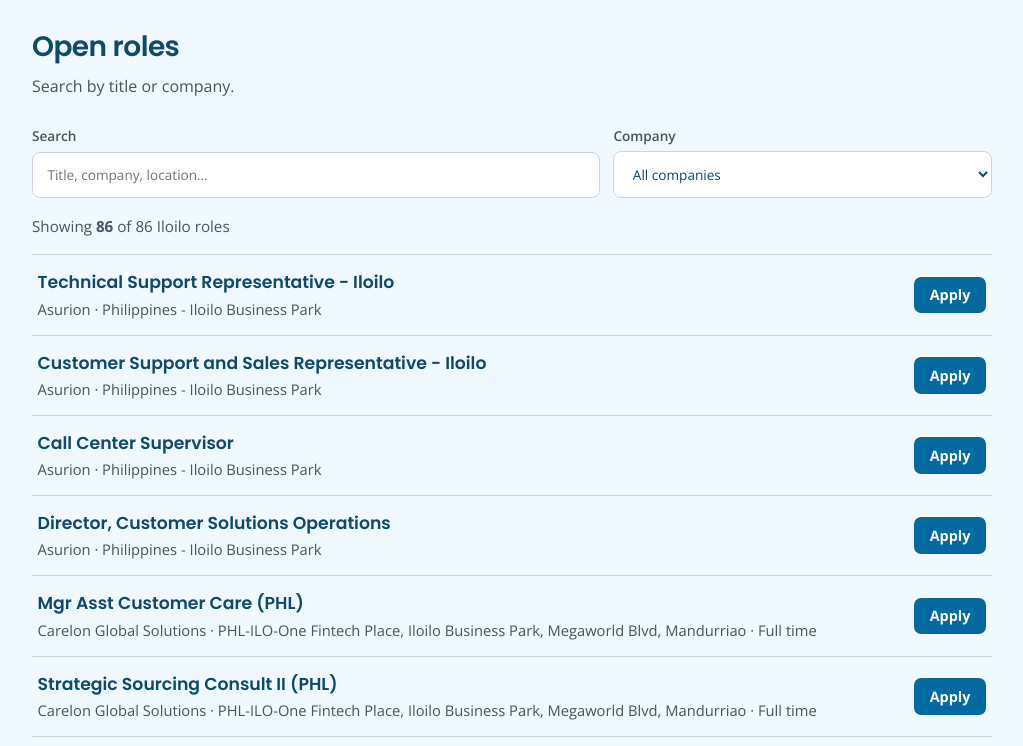
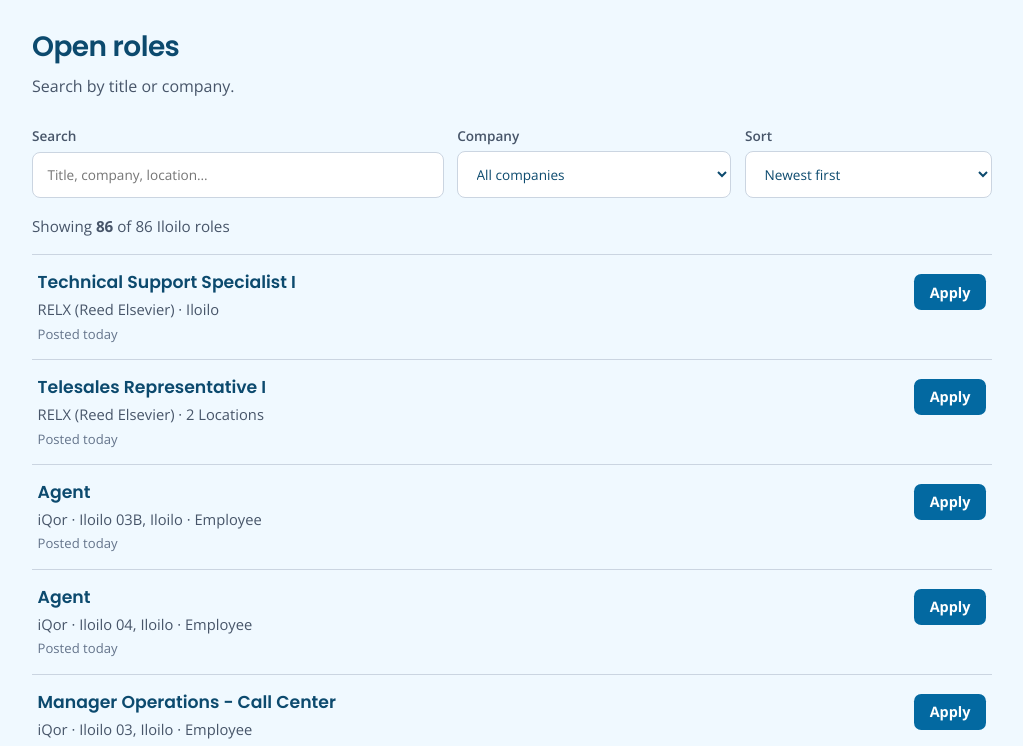
Before and after one commit to itskenlim/iloilojobs, a Next.js app in the folder web/: page / in a window 1280 px wide. Shown: the part 1140-1886 px from the top of the page, without its empty margins (128-1151 px from the left). Built offline with nearby package versions, Linux system fonts and the light colour scheme.

Commit message:
added date posted

```diff
--- a/web/src/app/globals.css
+++ b/web/src/app/globals.css
@@ -280,7 +280,7 @@ main {
 .filters {
   display: grid;
   gap: 0.85rem;
-  grid-template-columns: 1.5fr 1fr;
+  grid-template-columns: 1.5fr 1fr 0.9fr;
 }
 
 @media (max-width: 640px) {
@@ -337,11 +337,15 @@ main {
 .job-row {
   display: flex;
   gap: 1rem;
-  align-items: center;
+  align-items: flex-start;
   justify-content: space-between;
   padding: 1rem 0.35rem;
   border-top: 1px solid var(--line);
   transition: background 200ms ease-out;
+}
+
+.job-row .apply {
+  margin-top: 0.15rem;
 }
 
 .job-row:last-child {
@@ -353,17 +357,31 @@ main {
 }
 
 .job-main h2 {
-  margin: 0 0 0.3rem;
+  margin: 0 0 0.35rem;
   font-family: var(--font-display), Poppins, sans-serif;
   font-size: 1.08rem;
   font-weight: 600;
   line-height: 1.3;
+  color: var(--ink);
 }
 
 .meta {
   margin: 0;
   color: var(--muted);
   font-size: 0.92rem;
+  line-height: 1.4;
+}
+
+.posted {
+  margin: 0.35rem 0 0;
+  color: #64748b;
+  font-size: 0.82rem;
+  line-height: 1.35;
+}
+
+.posted-missing {
+  color: #94a3b8;
+  font-style: italic;
 }
 
 .apply {
--- a/web/src/components/JobBoard.tsx
+++ b/web/src/components/JobBoard.tsx
@@ -8,9 +8,46 @@ type Props = {
   jobs: Job[];
 };
 
+type SortMode = "newest" | "company";
+
+function postedTimestamp(iso: string | null): number {
+  if (!iso) return Number.NEGATIVE_INFINITY;
+  const t = Date.parse(iso);
+  return Number.isFinite(t) ? t : Number.NEGATIVE_INFINITY;
+}
+
+function formatPostedAbsolute(iso: string): string {
+  try {
+    return new Date(iso).toLocaleString("en-PH", {
+      dateStyle: "medium",
+      timeStyle: "short",
+      timeZone: "Asia/Manila",
+    });
+  } catch {
+    return iso;
+  }
+}
+
+/** Relative label for list scanning; null if unparseable. */
+function formatPostedRelative(iso: string | null): string | null {
+  if (!iso) return null;
+  const posted = Date.parse(iso);
+  if (!Number.isFinite(posted)) return null;
+
+  const now = Date.now();
+  const days = Math.floor((now - posted) / (1000 * 60 * 60 * 24));
+
+  if (days <= 0) return "Posted today";
+  if (days === 1) return "Posted yesterday";
+  if (days < 30) return `Posted ${days} days ago`;
+  if (days < 60) return "Posted 30+ days ago";
+  return "Posted over 2 months ago";
+}
+
 export function JobBoard({ jobs }: Props) {
   const [query, setQuery] = useState("");
   const [company, setCompany] = useState("all");
+  const [sort, setSort] = useState<SortMode>("newest");
 
   const companies = useMemo(() => {
     const names = new Set(jobs.map((j) => j.company_name).filter(Boolean));
@@ -19,14 +56,25 @@ export function JobBoard({ jobs }: Props) {
 
   const filtered = useMemo(() => {
     const q = query.trim().toLowerCase();
-    return jobs.filter((job) => {
+    const list = jobs.filter((job) => {
       if (company !== "all" && job.company_name !== company) return false;
       if (!q) return true;
       const hay =
         `${job.title} ${job.company_name} ${job.location ?? ""} ${job.city ?? ""}`.toLowerCase();
       return hay.includes(q);
     });
-  }, [jobs, query, company]);
+
+    return [...list].sort((a, b) => {
+      if (sort === "company") {
+        const byCompany = a.company_name.localeCompare(b.company_name);
+        if (byCompany !== 0) return byCompany;
+        return a.title.localeCompare(b.title);
+      }
+      const byDate = postedTimestamp(b.posted_at) - postedTimestamp(a.posted_at);
+      if (byDate !== 0) return byDate;
+      return a.title.localeCompare(b.title);
+    });
+  }, [jobs, query, company, sort]);
 
   return (
     <div className="board" id="jobs">
@@ -51,6 +99,16 @@ export function JobBoard({ jobs }: Props) {
             ))}
           </select>
         </label>
+        <label className="filter">
+          <span>Sort</span>
+          <select
+            value={sort}
+            onChange={(e) => setSort(e.target.value as SortMode)}
+          >
+            <option value="newest">Newest first</option>
+            <option value="company">Company A–Z</option>
+          </select>
+        </label>
       </div>
 
       <p className="count">
@@ -61,7 +119,9 @@ export function JobBoard({ jobs }: Props) {
         <p className="empty">No jobs match your filters. Try clearing search.</p>
       ) : (
         <ul className="job-list">
-          {filtered.map((job) => (
+          {filtered.map((job) => {
+            const postedLabel = formatPostedRelative(job.posted_at);
+            return (
               <li key={job.id} className="job-row">
                 <div className="job-main">
                   <h2>{job.title}</h2>
@@ -80,6 +140,16 @@ export function JobBoard({ jobs }: Props) {
                       </>
                     )}
                   </p>
+                  {job.posted_at && postedLabel ? (
+                    <p
+                      className="posted"
+                      title={formatPostedAbsolute(job.posted_at)}
+                    >
+                      {postedLabel}
+                    </p>
+                  ) : (
+                    <p className="posted posted-missing">Date not listed</p>
+                  )}
                 </div>
                 <a
                   className="apply"
@@ -90,7 +160,8 @@ export function JobBoard({ jobs }: Props) {
                   Apply
                 </a>
               </li>
-          ))}
+            );
+          })}
         </ul>
       )}
     </div>
```
Also changed, not shown: 1 other file (tests, documents, lock files or other folders). Lines whose indentation alone changed are shown as unchanged.
